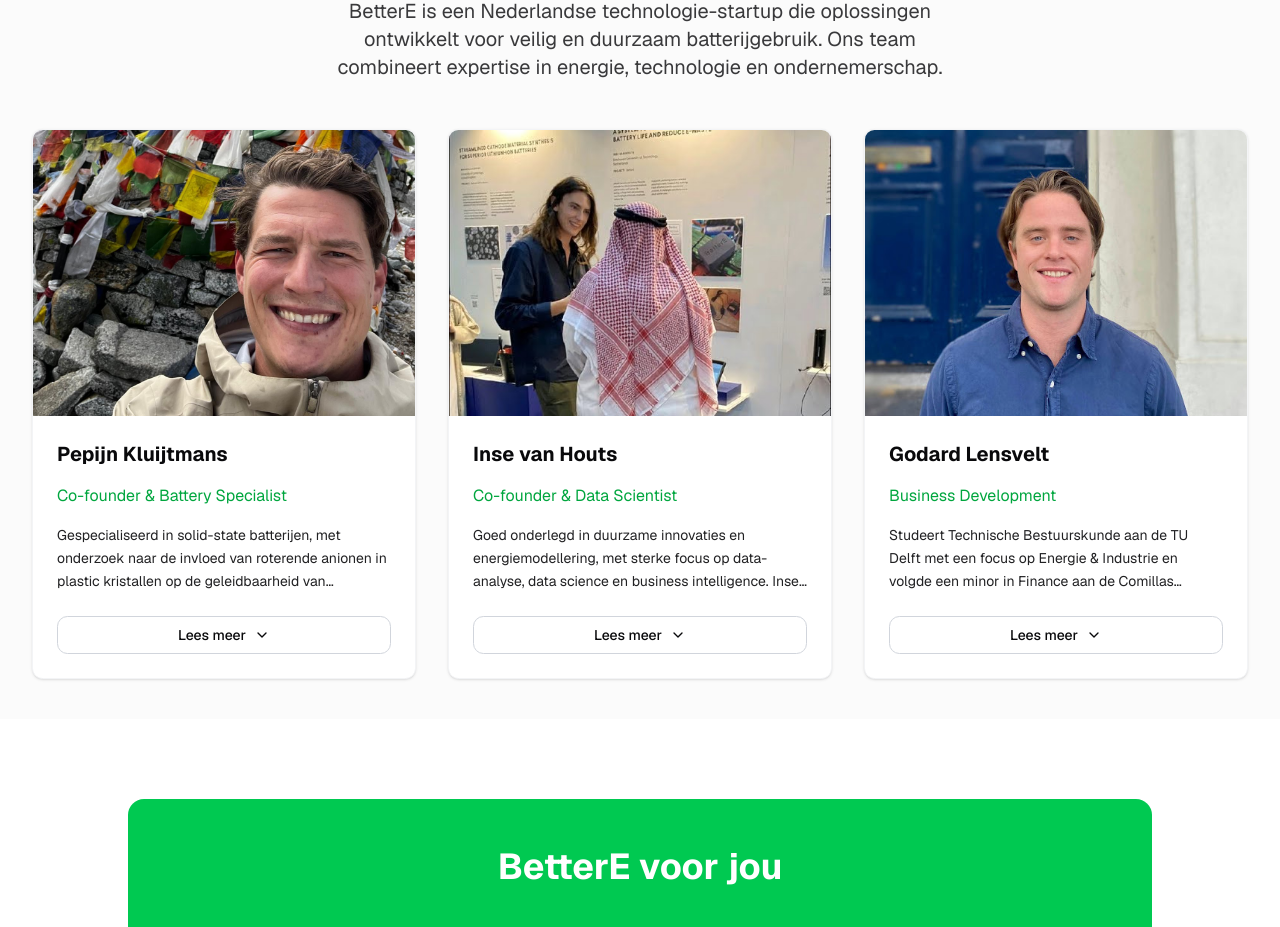
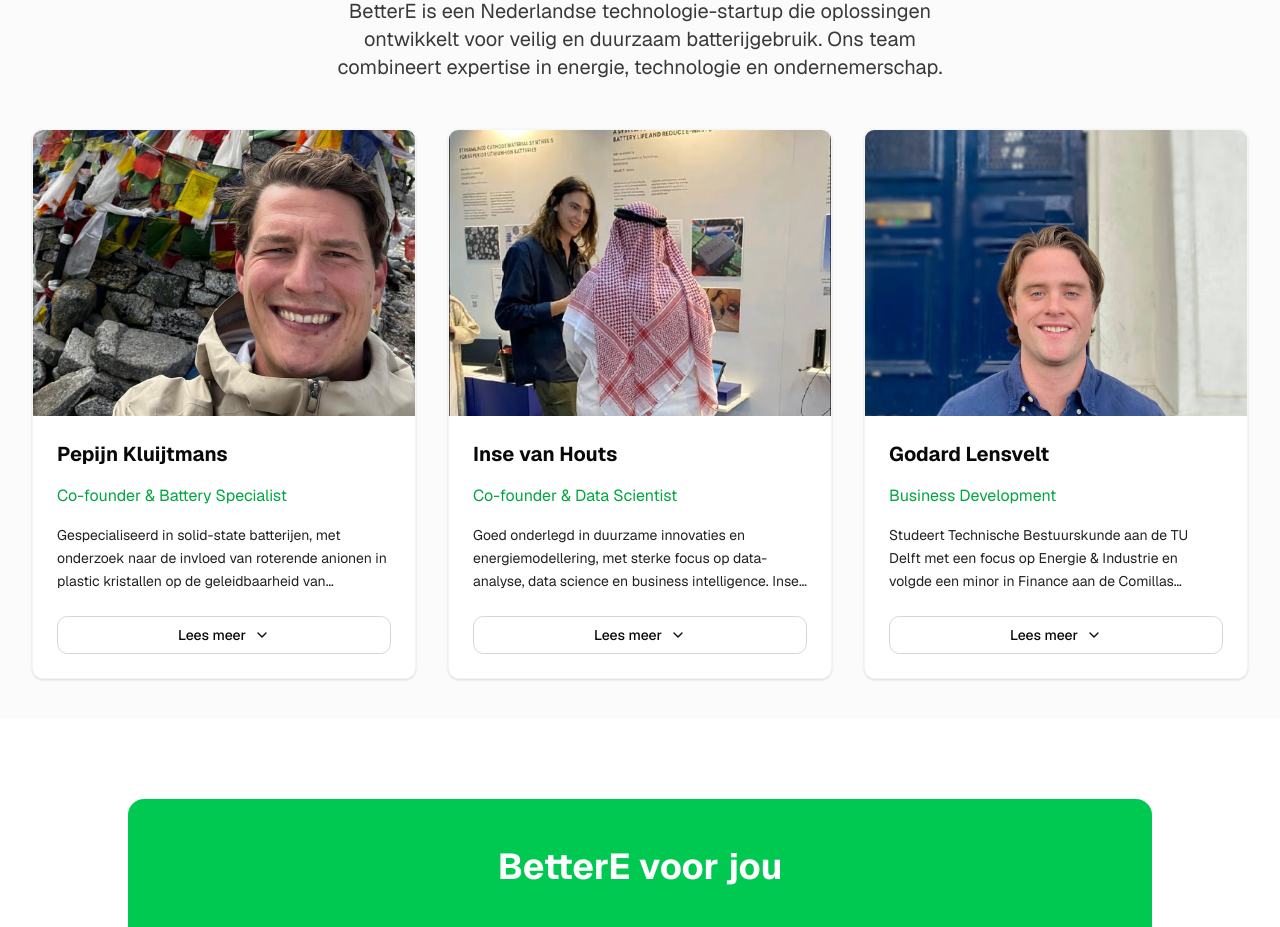
Before and after one commit to Wasif1016/Better-E, a Next.js app: page / in a window 1280 px wide. Shown: the part 4200-5127 px from the top of the page. Built offline with nearby package versions, Linux system fonts and the light colour scheme.

Commit message:
Update TeamSection component to refine image positioning logic; adjust objectPosition for specific images and enhance styling consistency.

```diff
--- a/src/components/TeamSection.tsx
+++ b/src/components/TeamSection.tsx
@@ -48,10 +48,25 @@
                   src={member.image}
                   alt={member.name}
                   fill
-                  // For the first image, set objectPosition top; otherwise center
-                  className={`object-cover ${index === 0 ? "object-bottom" : "object-center"} w-full h-full transition-transform duration-300 hover:scale-105`}
+                  // For the first image, set objectPosition bottom;
+                  // For the third image, set objectPosition bottom center;
+                  // Otherwise center
+                  className={`object-cover ${
+                    index === 0
+                      ? "object-bottom"
+                      : index === 2
+                      ? "object-bottom-bottom"
+                      : "object-center"
+                  } w-full h-full transition-transform duration-300 hover:scale-105`}
                   sizes="(min-width:1024px) 33vw, (min-width:640px) 50vw, 100vw"
                   priority={index === 0}
+                  style={
+                    index === 2
+                      ? { objectPosition: "top center" }
+                      : index === 0
+                      ? { objectPosition: "bottom" }
+                      : {}
+                  }
                 />
               </div>
               <div className="p-4 sm:p-6 flex flex-col flex-1">
```
